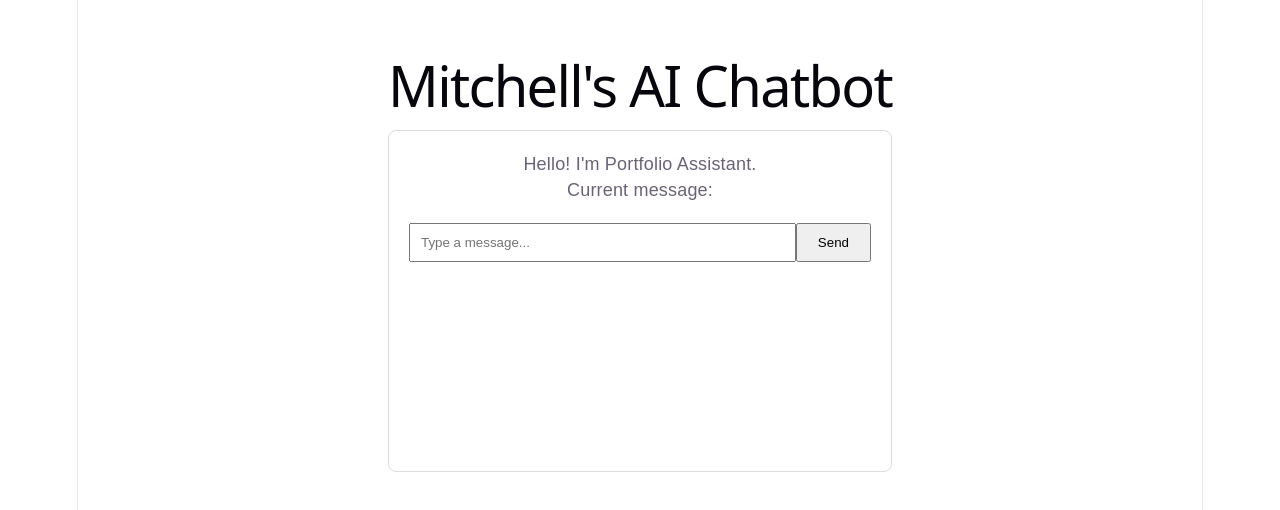
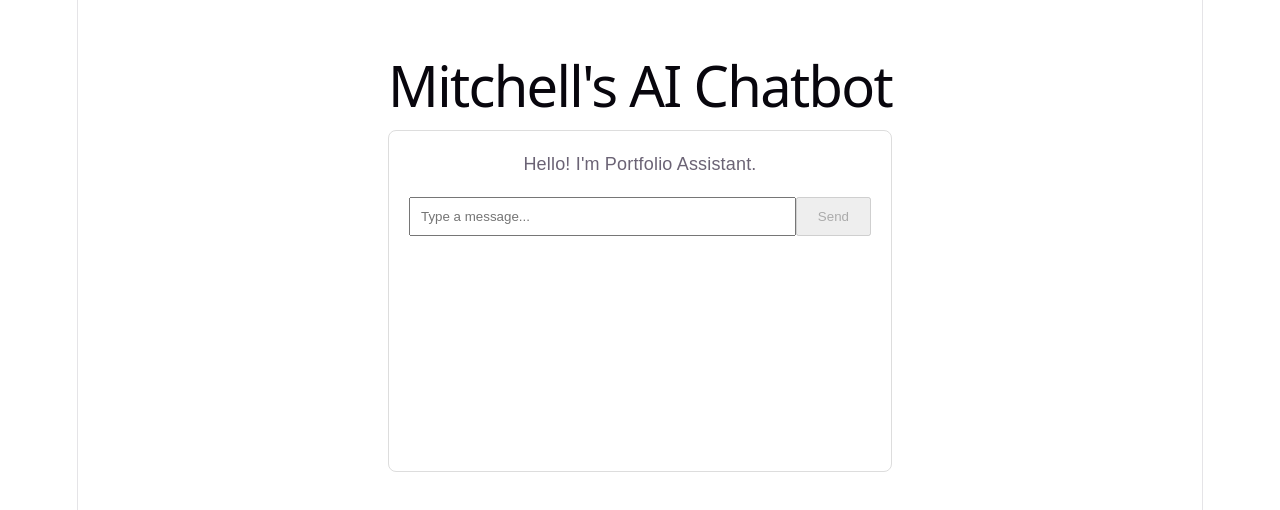
Before and after one commit to mitchellveix/React-TypeScript, a React (Vite) app in the folder ai-chatbot/: page / in a window 1280 px wide. Shown: the top 510 px of the page. Built offline with nearby package versions, Linux system fonts and the light colour scheme.

Commit message:
lesson 4

```diff
--- a/ai-chatbot/src/components/ChatWindow.tsx
+++ b/ai-chatbot/src/components/ChatWindow.tsx
@@ -4,19 +4,27 @@ function ChatWindow() {
 
   const chatbotName = "Portfolio Assistant";
 
-  const version = 1;
+  const [message, setMessage] = useState<string>("");
 
-  const [message, setMessage] = useState<string>("");
+  function handleSend(): void {
+
+    if (message.trim() === "") {
+
+        return;
+
+    }
+
+    console.log(message);
+
+    setMessage("");
+
+  }
 
   return (
     <div className="chat-window">
 
       <p>
         Hello! I'm {chatbotName}.
-      </p>
-
-      <p>
-        Current message: {message}
       </p>
 
       <div className="input-area">
@@ -29,8 +37,11 @@ function ChatWindow() {
           placeholder="Type a message..."
         />
 
-        <button>
-          Send
+        <button
+            onClick={handleSend}
+            disabled={message.trim() === ""}
+        >
+            Send
         </button>
 
       </div>
```
